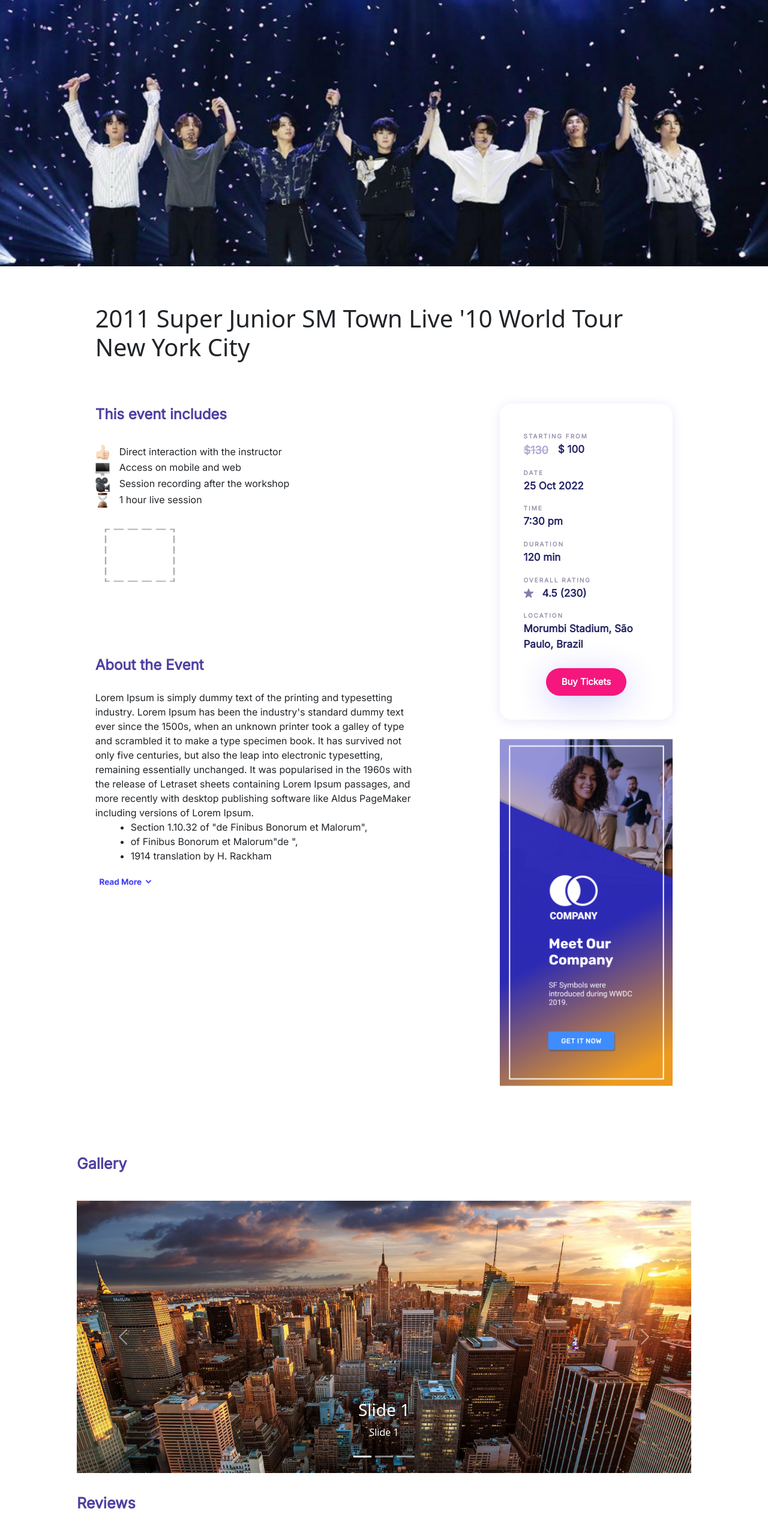
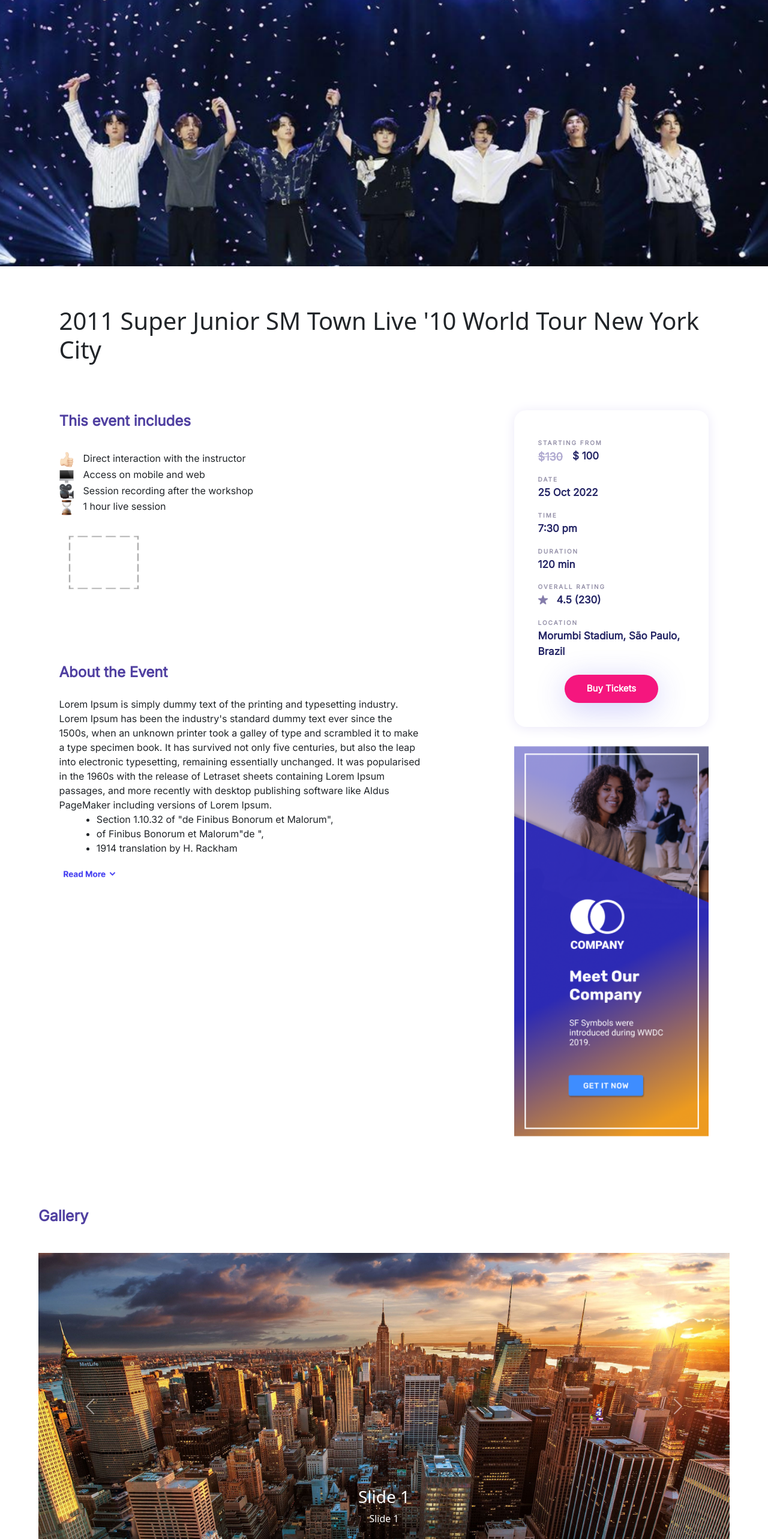
Before and after one commit to sohaibabbasi26/Events-App, a Next.js app: page /attraction in a window 1280 px wide. Shown: the top 2566 px of the page at 60% size. Built offline with nearby package versions, Linux system fonts and the light colour scheme; a web font is replaced by a local one.

Commit message:
width 90%

```diff
--- a/components/Corousel/style.css
+++ b/components/Corousel/style.css
@@ -1,5 +1,5 @@
 .gallery_base{
-    width: 80%;
+    width: 90%;
 
     display: flex;
     flex-direction: column;
--- a/components/about/style.css
+++ b/components/about/style.css
@@ -1,5 +1,5 @@
 .about_base {
-    width: 80%;
+    width: 90%;
     height: 50rem;
     background-color: brown;
 
--- a/components/review/style.css
+++ b/components/review/style.css
@@ -19,7 +19,7 @@
 .main_screen_heading {
     /* background-color: green; */
     height: 3rem;
-    width: 80%;
+    width: 90%;
 
 
 
@@ -47,7 +47,7 @@
 
 
 .reviews_tab_base {
-    width: 80%;
+    width: 90%;
     min-height: 20rem;
     max-height: 20rem;
     /* background-color: pink; */
--- a/components/style.css
+++ b/components/style.css
@@ -4,7 +4,7 @@
 
 
 .comment_section_base {
-    width: 80%;
+    width: 90%;
     height: 60rem;
     background-color: #F1F4F5;
 
--- a/styles/attraction.css
+++ b/styles/attraction.css
@@ -15,7 +15,7 @@
 }
 
 .attractionAboutComp{
-    width: 80%;
+    width: 90%;
 }
 
 
@@ -23,7 +23,7 @@
 
 .page_bottom_cover {
 
-    width: 80% !important;
+    width: 90% !important;
     height: 15rem !important;
 
 
```
